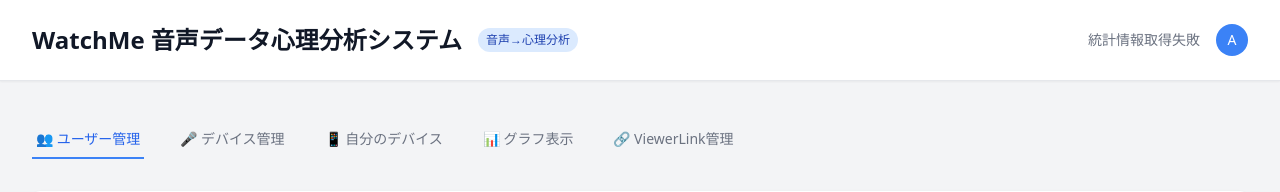
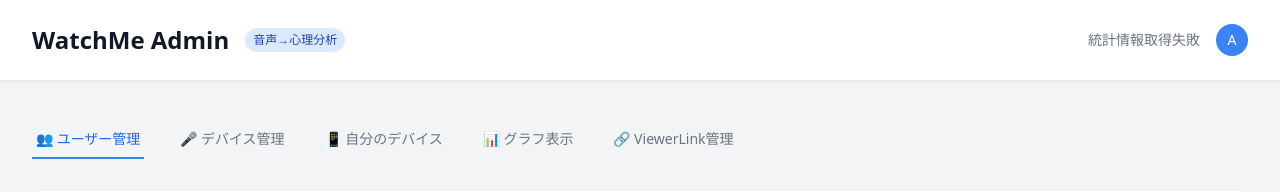
Before and after one commit to matsumotokaya/watchme_admin, a FastAPI app: page / in a window 1280 px wide. Shown: the top 192 px of the page. Run offline with FastAPI, Linux system fonts and the light colour scheme; some libraries are stand-ins or nearby versions.

Commit message:
WatchMe Adminタイトル統一とREADME最適化
- HTML: タイトルを「WatchMe Admin」に統一
- README: タイトルを「WatchMe Admin」に変更
- README: システム概要を現状の管理画面機能に最適化
- README: 将来のテーブル設計セクションを削除（実装予定項目の整理）
- README: データベースフィールド名統一化の成果を反映

管理画面の位置づけを明確化し、現在実装されている機能に焦点を当てた内容に更新

🤖 Generated with [Claude Code](https://claude.ai/code)

Co-Authored-By: Claude <noreply@anthropic.com>

```diff
--- a/templates/index.html
+++ b/templates/index.html
@@ -3,7 +3,7 @@
 <head>
     <meta charset="UTF-8">
     <meta name="viewport" content="width=device-width, initial-scale=1.0">
-    <title>WatchMe 管理画面 - 音声データ心理分析システム</title>
+    <title>WatchMe Admin</title>
     <script src="https://cdn.tailwindcss.com"></script>
     <script src="https://unpkg.com/axios/dist/axios.min.js"></script>
     <!-- Chart.js for グラフ表示 -->
@@ -18,7 +18,7 @@
             <div class="max-w-7xl mx-auto px-4 sm:px-6 lg:px-8">
                 <div class="flex justify-between items-center py-6">
                     <div class="flex items-center">
-                        <h1 class="text-2xl font-bold text-gray-900">WatchMe 音声データ心理分析システム</h1>
+                        <h1 class="text-2xl font-bold text-gray-900">WatchMe Admin</h1>
                         <span class="ml-4 px-2 py-1 text-xs bg-blue-100 text-blue-800 rounded-full">音声→心理分析</span>
                     </div>
                     <div class="flex items-center space-x-4">
```
Also changed, not shown: README.md.
